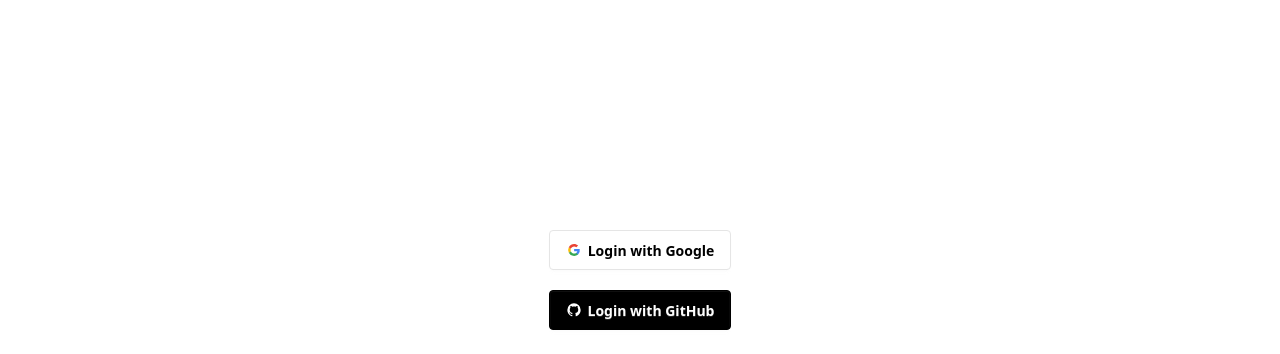
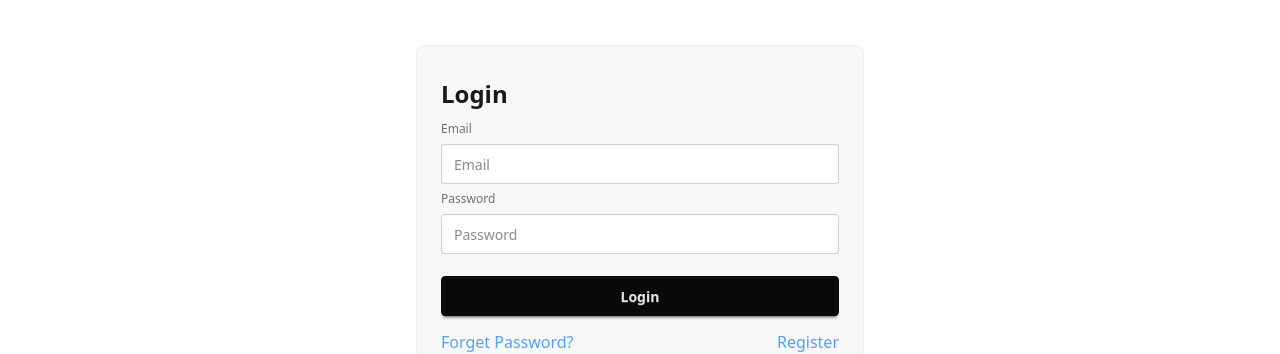
Before and after one commit to rafiahmedrifatt/simple-firebase-auth, a React (Vite) app: page /login in a window 1280 px wide. Shown: the part 449-803 px from the top of the page. Built offline with nearby package versions, Linux system fonts and the light colour scheme.

Commit message:
added few more functionalities like login

```diff
--- a/src/Pages/EmailPassword.jsx
+++ b/src/Pages/EmailPassword.jsx
@@ -17,14 +17,14 @@ const EmailPassword = () => {
       .catch((error) => console.log(error));
   };
   return (
-    <div className="flex flex-col gap-5 justify-center items-center h-screen">
-      <form onSubmit={handleSubmit}>
+    <div className="flex flex-col gap-5 justify-center items-center h-screen w-screen">
+      <form onSubmit={handleSubmit} className="w-xs">
         <h1 className="font-bold text-lg text-center">
           Register Using Email & Password
         </h1>
         <br />
-        <div className="flex flex-col gap-5 w-72">
-          <label className="input validator ">
+        <div className="flex flex-col gap-5">
+          <label className="input validator w-full">
             <input
               type="email"
               name="email"
@@ -32,7 +32,7 @@ const EmailPassword = () => {
               required
             />
           </label>
-          <label className="input validator ">
+          <label className="input validator w-full">
             <input
               type={seePassword ? "text" : "password"}
               name="password"
--- a/src/Pages/Login.jsx
+++ b/src/Pages/Login.jsx
@@ -2,15 +2,31 @@ import React, { useState } from "react";
 import {
   GithubAuthProvider,
   GoogleAuthProvider,
+  signInWithEmailAndPassword,
   signInWithPopup,
   signOut,
 } from "firebase/auth";
 import { auth } from "../firebase/firebase.init";
+import { Link } from "react-router";
 
 const Login = () => {
   const [user, setUser] = useState();
   const provider = new GoogleAuthProvider();
   const gitProvider = new GithubAuthProvider();
+
+  const handleSignInWithEmailPassword = (e) => {
+    e.preventDefault();
+    const email = e.target.email.value;
+    const password = e.target.password.value;
+    signInWithEmailAndPassword(auth, email, password)
+      .then((result) => {
+        setUser(result);
+      })
+      .catch((error) => {
+        console.log(error);
+      });
+  };
+
   const handleGoogleAuthentication = () => {
     signInWithPopup(auth, provider)
       .then((result) => setUser(result.user))
@@ -25,11 +41,12 @@ const Login = () => {
   };
 
   const handleSignOut = () => {
+    console.log("signout");
     signOut(auth);
   };
   console.log(user);
   return (
-    <div className="flex flex-col gap-5 justify-center items-center h-screen">
+    <div className="flex flex-col gap-5 justify-center items-center h-screen w-screen">
       {user ? (
         <button
           className="btn bg-white text-black border-[#e5e5e5]"
@@ -39,9 +56,35 @@ const Login = () => {
         </button>
       ) : (
         <>
+          <form
+            onSubmit={handleSignInWithEmailPassword}
+            className="fieldset bg-base-200 border-base-300 rounded-box w-md border p-6"
+          >
+            <legend className="fieldset-legend text-2xl">Login</legend>
+
+            <label className="label">Email</label>
+            <input
+              type="email"
+              name="email"
+              className="input w-full"
+              placeholder="Email"
+            />
+
+            <label className="label">Password</label>
+            <input
+              type="password"
+              name="password"
+              className="input w-full"
+              placeholder="Password"
+            />
+            <button className="btn btn-neutral mt-4">Login</button>
+            <div className="flex justify-between text-[16px] my-2 text-blue-400">
+              <Link to="/">Forget Password?</Link>
+              <Link to="/emailPass">Register</Link>
+            </div>
             <button
               onClick={handleGoogleAuthentication}
-            className="btn bg-white text-black border-[#e5e5e5]"
+              className="btn bg-white text-black border-[#e5e5e5] mt-3"
             >
               <svg
                 aria-label="Google logo"
@@ -74,7 +117,7 @@ const Login = () => {
             </button>
             <button
               onClick={handleGithubAuthentication}
-            className="btn bg-black text-white border-black"
+              className="btn bg-black text-white border-black my-3"
             >
               <svg
                 aria-label="GitHub logo"
@@ -90,6 +133,7 @@ const Login = () => {
               </svg>
               Login with GitHub
             </button>
+          </form>
         </>
       )}
       <h1>{user?.displayName}</h1>
```
Lines whose indentation alone changed are shown as unchanged.
